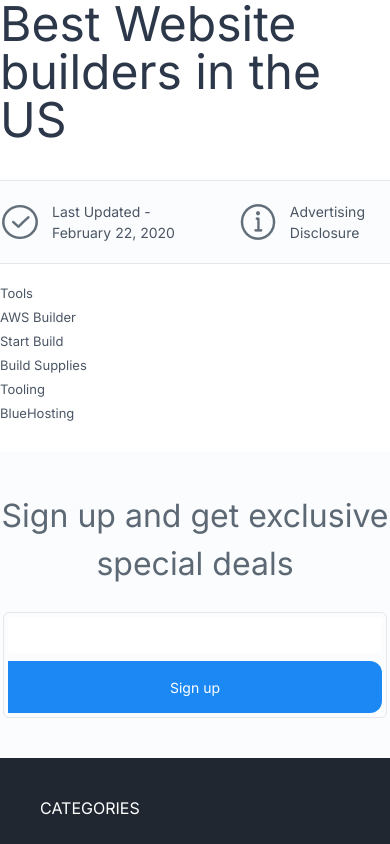
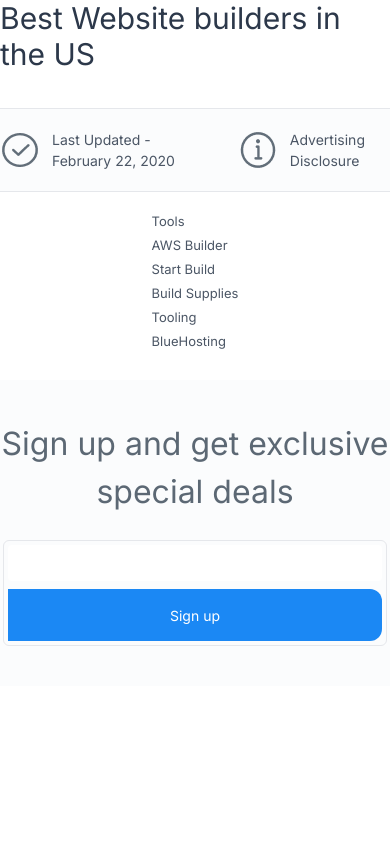
Before and after one commit to RashedAkash/radiant-riches, a Next.js app: page / in a window 390 px wide. Shown: the top 844 px of the page. Built offline with nearby package versions, Linux system fonts and the light colour scheme.

Commit message:
navlist section responsive complete

```diff
--- a/src/app/layout.js
+++ b/src/app/layout.js
@@ -15,7 +15,7 @@ export default function RootLayout({ children }) {
       <body className={inter.className}>
         <div className=" max-w-5xl mx-auto">{children}</div>
         <div className=" max-w-6xl mx-auto">
-          <Footer />
+          {/* <Footer /> */}
         </div>
       </body>
     </html>
--- a/src/components/MainTitle.jsx
+++ b/src/components/MainTitle.jsx
@@ -3,7 +3,7 @@ import React from 'react';
 const MainTitle = () => {
   return (
     <section>
-      <h1 className=" text-5xl text-[#2C384A]">
+      <h1 className=" text-3xl lg:text-5xl text-[#2C384A]">
         Best Website builders in the US
       </h1>
     </section>
--- a/src/components/NavList.jsx
+++ b/src/components/NavList.jsx
@@ -2,34 +2,34 @@
 
 const NavList = () => {
   return (
-    <section className=" mt-4 mb-7">
-      <ul className=" md:flex">
-        <li className="mr-[52px]">
+    <section className=" flex justify-center md:justify-start mt-4 mb-7">
+      <ul className=" md:flex ">
+        <li className="lg:mr-[52px] md:mr-[32px]">
           <a className=" text-[#4B5665] text-[13px]" href="">
             Tools
           </a>
         </li>
-        <li className="mr-[52px]">
+        <li className="lg:mr-[52px] md:mr-[32px]">
           <a className=" text-[#4B5665] text-[13px]" href="">
             AWS Builder
           </a>
         </li>
-        <li className="mr-[52px]">
+        <li className="lg:mr-[52px] md:mr-[32px]">
           <a className=" text-[#4B5665] text-[13px]" href="">
             Start Build
           </a>
         </li>
-        <li className="mr-[52px]">
+        <li className="lg:mr-[52px] md:mr-[32px]">
           <a className=" text-[#4B5665] text-[13px]" href="">
             Build Supplies
           </a>
         </li>
-        <li className="mr-[52px]">
+        <li className="lg:mr-[52px] md:mr-[32px]">
           <a className=" text-[#4B5665] text-[13px]" href="">
             Tooling
           </a>
         </li>
-        <li className="mr-[52px]">
+        <li className="lg:mr-[52px] md:mr-[32px]">
           <a className=" text-[#4B5665] text-[13px]" href="">
             BlueHosting
           </a>
```
